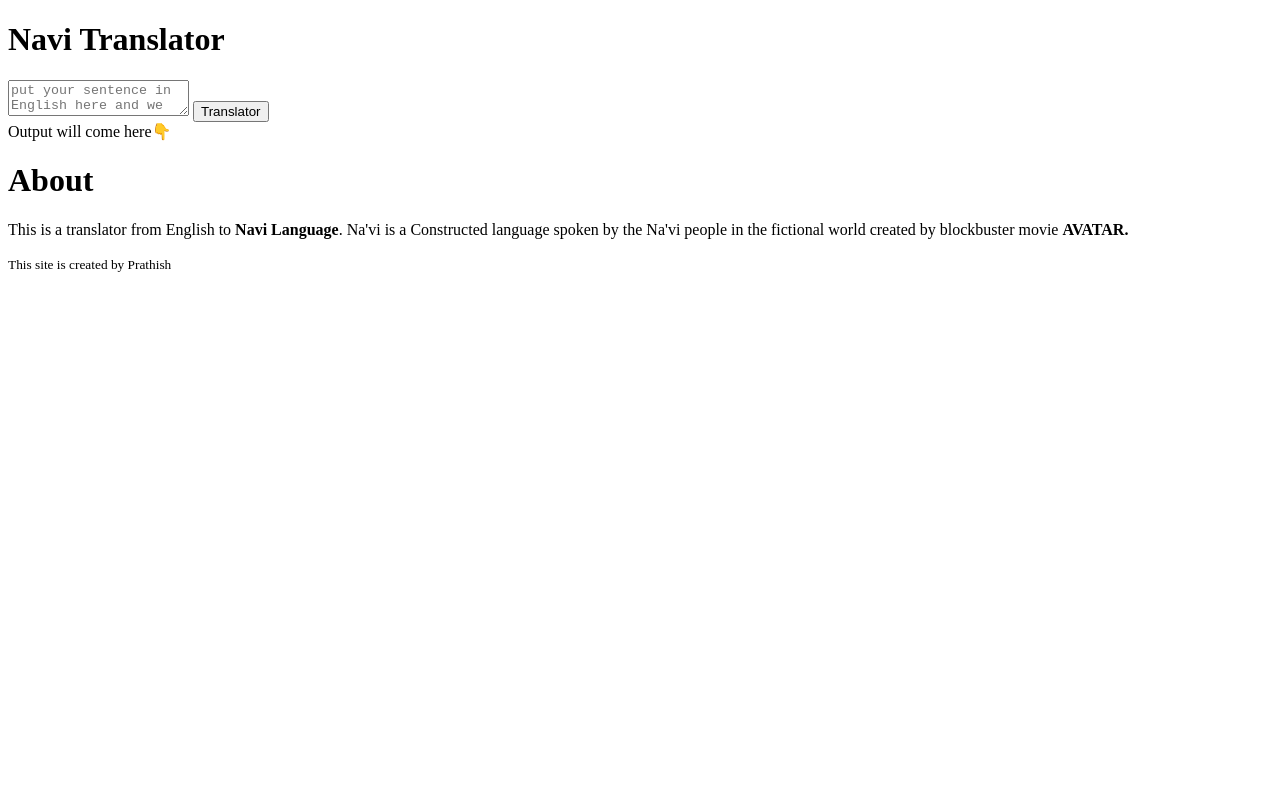
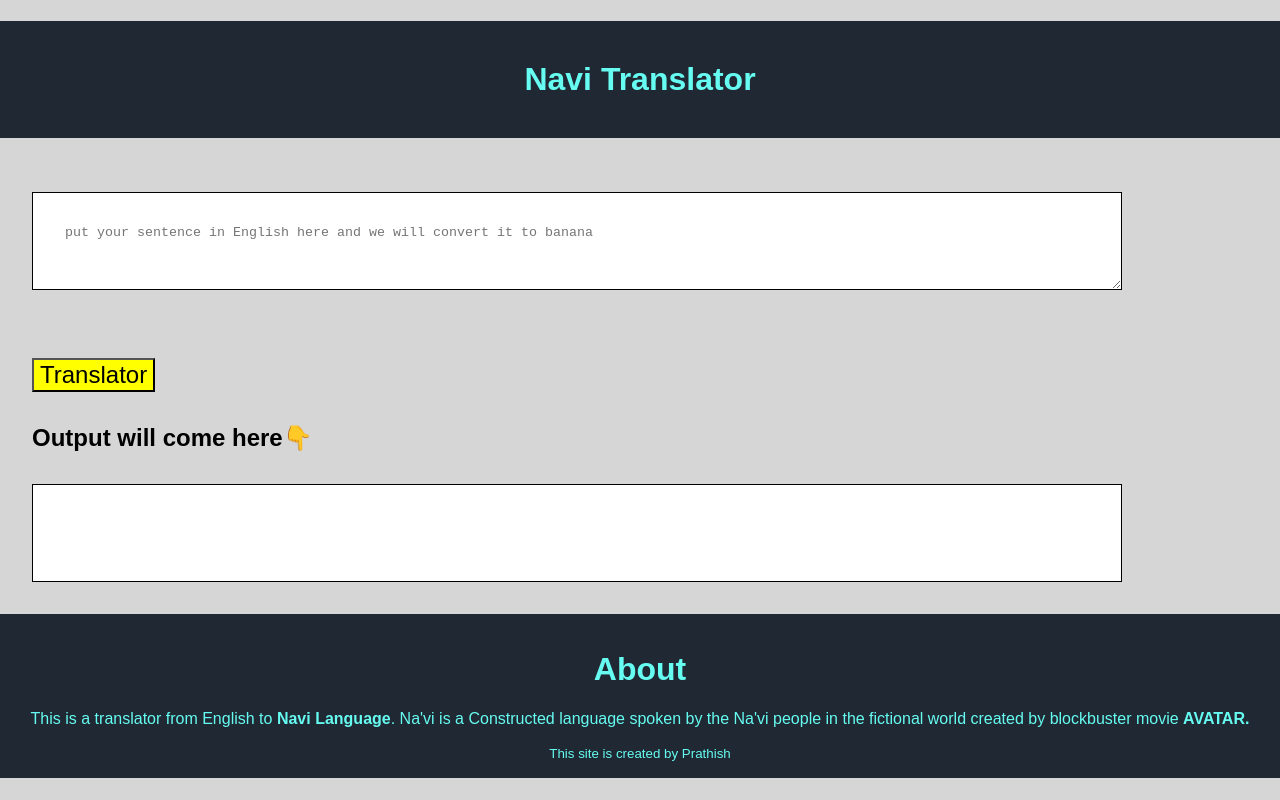
Before and after one commit to Prathish-codes/NeogCamp-Navi-Translator, a plain HTML site: page index.html in a window 1280 px wide. Drawn offline with Linux system fonts and the light colour scheme.

Commit message:
updated:navi translator

```diff
--- a/app.js
+++ b/app.js
@@ -2,10 +2,6 @@
 var txtInput =document.querySelector("#txt-input")
 var outputDiv= document.querySelector("#output")
 
-
-var serverURL=document.querySelector("#btn-translate")
-var txtInput =document.querySelector("#txt-input")
-var outputDiv= document.querySelector("#output")
 
 
 var serverURL =("https://api.funtranslations.com/translate/navi.json")
--- a/index.html
+++ b/index.html
@@ -5,6 +5,7 @@
     <meta http-equiv="X-UA-Compatible" content="IE=edge">
     <meta name="viewport" content="width=device-width, initial-scale=1.0">
     <title>Navi Translator</title>
+    <link href="style.css" rel="stylesheet">
 </head>
 <body>
 
--- /dev/null
+++ b/style.css
@@ -0,0 +1,67 @@
+@import url("https://fonts.googleapis.com/css2?family=Montserrat:ital@1&display=swap" rel="stylesheet");
+
+body{
+    font-family: 'Montserrat',
+     sans-serif;
+    margin:0rem;
+    background-color:#D6D6D6;
+}
+
+.hero{
+    background-color:#1F2833;
+    color:#66FCF1;
+    text-align: center;
+    padding-top: 2.5rem;
+    padding-bottom:2.5rem;
+
+}
+
+
+.output{
+    text-align:start;
+    font-weight:600;
+    font-size: 1.5rem;
+    margin-left: 2rem;
+
+
+}
+
+#txt-input{
+    border:1px solid black;
+        height: 2rem;
+        padding :2rem;
+        margin:2rem;
+        width: 80%;
+}
+
+#output{
+    border:1px solid black;
+    height: 2rem;
+    padding :2rem;
+    margin:2rem;
+    width: 80%;
+    background-color:white;
+
+}
+
+#btn-translate{
+
+    font-size:1.5rem;
+    color:black;
+    margin:2rem;
+    align-content: center;
+    background-color: yellow;
+
+
+
+}
+
+.footer{
+    text-align: center;
+    align-items: baseline;
+    background-color:#1F2833;
+    color:#66FCF1;
+    padding:1rem 1rem;
+
+    scroll-padding-block-start:2rem ;
+}
```
Also changed, not shown: 1 other file.
